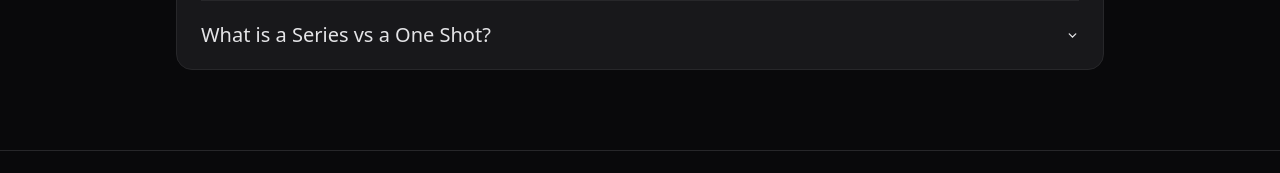
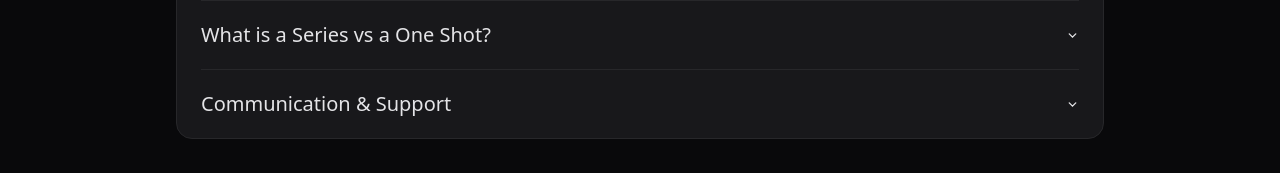
Before and after one commit to nanotoon/nanotoon, a Next.js app: page /faq in a window 1280 px wide. Shown: the part 605-778 px from the top of the page. Built offline with nearby package versions, Linux system fonts and the light colour scheme; no server answers.

Commit message:
Nanotoon Beta V7

```diff
--- a/src/app/faq/page.tsx
+++ b/src/app/faq/page.tsx
@@ -8,6 +8,7 @@ const faqs = [
   { q: "Upload Guidelines & Limits", a: "To keep the site fast and the experience smooth for everyone, NANOTOON has a few simple upload rules:\nFile Size: Individual images are capped at 10 MB.\nChapter Limit: Total uploads are limited to 150 MB per Series Chapter.\nAutomatic Optimization: To ensure lightning-fast load times for your readers, all uploads are automatically converted to WebP format and resized to a width of 800px with slight compression.\nThese optimizations help your art look great while preventing lag on mobile devices and slower connections. We appreciate your support as we build this community together!" },
   { q: "What is allowed on this site?", a: "Violence & Dark Themes: We support high-stakes storytelling. Intense graphic violence and realistic blood are permitted in Mature-tagged chapters. However, content that exists solely to depict sadistic torture without narrative purpose is prohibited.\n\nNudity & Mature Content — Non-sexual nudity is allowed, provided that genitalia are fully obscured or censored. Pornographic content is strictly prohibited.\n\nProhibited Content:\n• Sexual content involving minors — zero tolerance\n• Instructions for making drugs, explosives, or weapons\n• Content that promotes self-harm or suicide\n• Malware, scams, or phishing\n• Content that incites real-world violence" },
   { q: "What is a Series vs a One Shot?", a: "A Series is an ongoing or multi-chapter story — you plan to keep adding chapters over time.\n\nA One Shot is a complete standalone story told in a single chapter or page. Done in one, basically." },
+  { q: "Communication & Support", a: "This website is a solo project, which means everything from development to maintenance is handled by one person. Because I am managing every aspect of the platform alone, I likely won’t have the time to reply to most messages.\n\nWhile I value your feedback and will try my best to read through inquiries when time permits, please expect a very slow response or no response at all. My priority is keeping the site stable and updated, so please don't take a lack of reply personally—it just means I'm busy under the hood!" },
 ]
 
 export default function FAQPage() {
```
